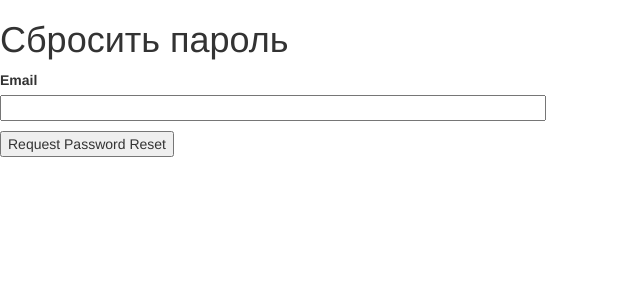
After one commit to Karapasa/gsx, a Flask app: page /reset_password_request in a window 1280 px wide. The commit adds this page. Shown: the top 300 px of the page, without its empty margins (0-640 px from the left). Run offline with Flask 2, Linux system fonts and the light colour scheme; some libraries are stand-ins or nearby versions.

Commit message:
reser password

```diff
--- a/app/forms.py
+++ b/app/forms.py
@@ -1,6 +1,6 @@
 from flask_wtf import FlaskForm
 from wtforms import StringField, IntegerField, TextAreaField, SubmitField, PasswordField
-from wtforms.validators import DataRequired
+from wtforms.validators import DataRequired, EqualTo
 
 
 class Authorization(FlaskForm):
@@ -40,3 +40,15 @@ class SendEmail(FlaskForm):
     email = StringField('Ваш email: ', validators=[DataRequired()])
     text = StringField('Ваше сообщение: ', validators=[DataRequired()])
     submit = SubmitField('Отправить')
+
+
+class ResetPasswordRequestForm(FlaskForm):
+    email = StringField('Email', validators=[DataRequired()])
+    submit = SubmitField('Request Password Reset')
+
+
+class ResetPasswordForm(FlaskForm):
+    password = PasswordField('Password', validators=[DataRequired()])
+    password2 = PasswordField(
+        'Repeat Password', validators=[DataRequired(), EqualTo('password')])
+    submit = SubmitField('Обновить пароль')
--- a/app/templates/login.html
+++ b/app/templates/login.html
@@ -11,4 +11,8 @@
         <div class="col-md-3"></div>
     </div>
 </div>
+<p>
+    Забыли пароль?
+    <a href="{{ url_for('reset_password_request') }}">Нажмите, чтобы восставновить</a>
+</p>
 {% endblock%}
--- /dev/null
+++ b/app/templates/reset_password_request.html
@@ -0,0 +1,13 @@
+{% extends "base.html" %}
+
+{% block content %}
+    <h1>Сбросить пароль</h1>
+    <form action="" method="post">
+        {{ form.csrf_token() }}
+        <p>
+            {{ form.email.label }}<br>
+            {{ form.email(size=64) }}<br>
+        </p>
+        <p>{{ form.submit() }}</p>
+    </form>
+{% endblock %}
--- a/app/views.py
+++ b/app/views.py
@@ -1,9 +1,10 @@
-from app import app, db
 from flask import render_template, redirect, url_for, flash
 from flask_login import login_required, login_user, current_user, logout_user
-from app.forms import Registration, Authorization, AdminsPost, SendEmail
+
+from app import app, db
+from app.forms import Registration, Authorization, AdminsPost, SendEmail, ResetPasswordRequestForm, ResetPasswordForm
 from app.models import Owner, reg_owner, create_post
-from app.utils import cookies, send_mail
+from app.utils import send_mail, send_password_reset_email
 
 
 @app.route('/')
@@ -99,3 +100,33 @@ def send_message():
 @app.errorhandler(404)
 def not_found_error(error):
     return render_template('page_404.html'), 404
+
+
+@app.route('/reset_password_request', methods=['GET', 'POST'])
+def reset_password_request():
+    if current_user.is_authenticated:
+        return redirect(url_for('index'))
+    form = ResetPasswordRequestForm()
+    if form.validate_on_submit():
+        user = Owner.query.filter_by(email=form.email.data).first()
+        if user:
+            send_password_reset_email(user)
+        flash('Мы отправили Вам на почту инструкцию по смене пароля')
+        return redirect(url_for('login'))
+    return render_template('reset_password_request.html', form=form)
+
+
+@app.route('/reset_password/<token>', methods=['GET', 'POST'])
+def reset_password(token):
+    if current_user.is_authenticated:
+        return redirect(url_for('index'))
+    user = Owner.verify_reset_password_token(token)
+    if not user:
+        return redirect(url_for('index'))
+    form = ResetPasswordForm()
+    if form.validate_on_submit():
+        user.set_password(form.password.data)
+        db.session.commit()
+        flash('Ваш пароль обновлен')
+        return redirect(url_for('login'))
+    return render_template('reset_password.html', form=form)
```
Also changed, not shown: app/models.py (+18 -1 lines), app/templates/reset_password.html (added, +17 -0 lines), app/utils.py (+16 -3 lines).
